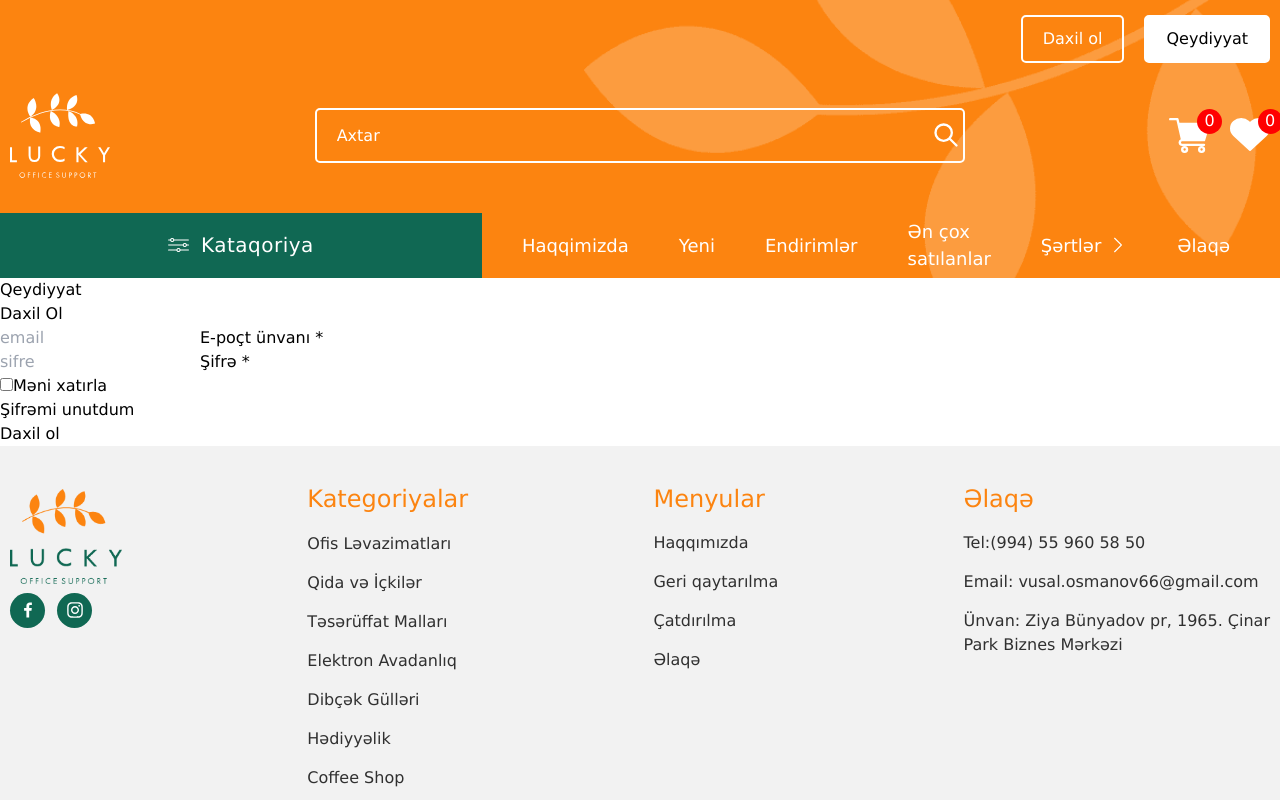
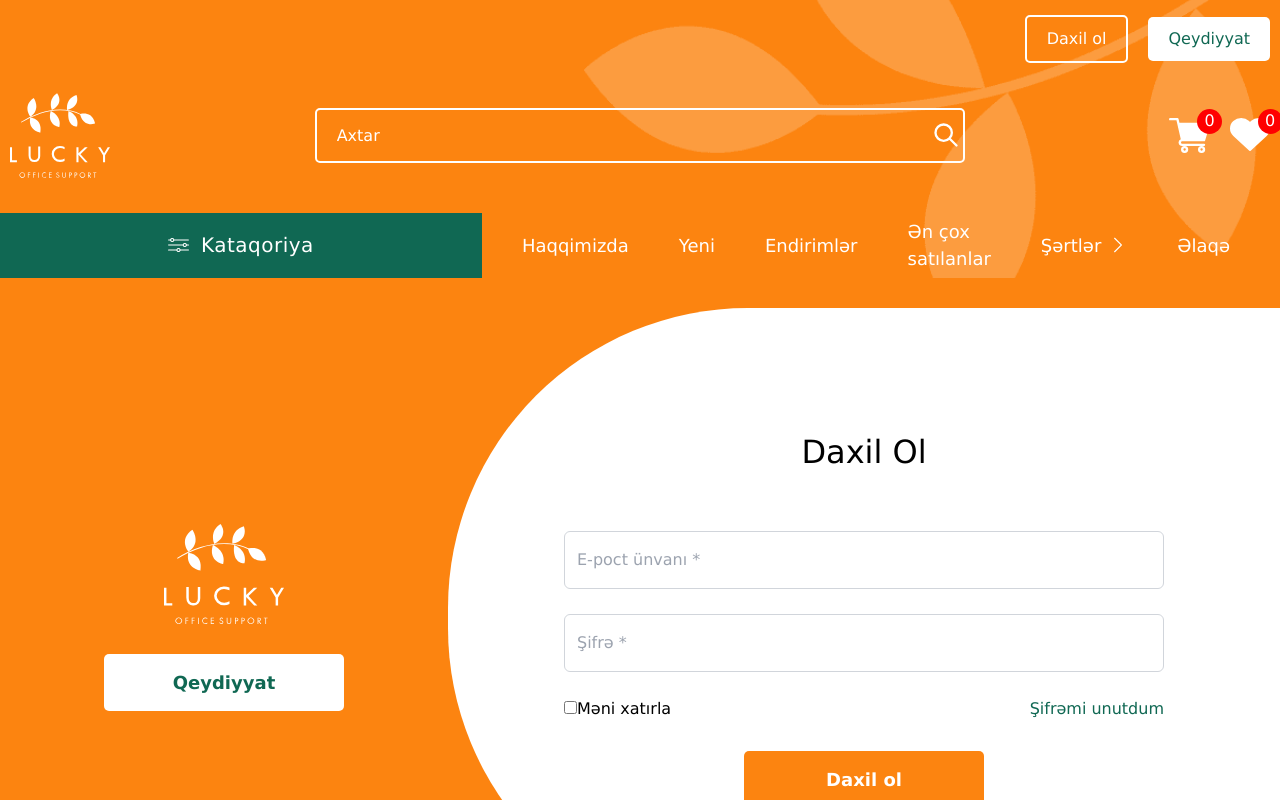
Before and after one commit to vusalosmanov/LuckyApp, a React (Create React App) app: page /login in a window 1280 px wide. Shown: the top 800 px of the page. Built offline with nearby package versions, Linux system fonts and the light colour scheme.

Commit message:
add Login and Register

```diff
--- a/src/assets/styles/components/account/account.scss
+++ b/src/assets/styles/components/account/account.scss
@@ -105,3 +105,8 @@ section.account {
         }
     }
 }
+/* Add this to your CSS */
+input:focus {
+    border-color: #fc8410;
+    outline: none;
+  }
--- a/src/components/Header.jsx
+++ b/src/components/Header.jsx
@@ -58,13 +58,13 @@ const Header = () => {
             <div className="flex justify-end flex-row items-center pt-[15px]  pb-[15px] w-[100%] ">
               <Link
                 to="/login"
-                className="mr-[20px] border-[2px] rounded-[5px] border-[white] text-[white] pt-[10px] pb-[10px] pr-[20px] pl-[20px] text-[16px] relative"
+                className="mr-[20px] border-[2px] rounded-[5px] border-[white] text-[white] pt-[10px] pb-[10px] pr-[20px] pl-[20px] text-[16px] relative hover:bg-[#106853]"
               >
                 Daxil ol
               </Link>
               <Link
                 to="/register"
-                className=" rounded-[5px] border-[2px] border-[white] text-[black] bg-white pt-[10px] pb-[10px] pr-[20px] pl-[20px] text-[16px] relative"
+                className=" rounded-[5px]  border-[white] text-[#106853] bg-white pt-[10px] pb-[10px] pr-[20px] pl-[20px] text-[16px] relative hover:bg-[#106853] hover:text-white"
               >
                 Qeydiyyat
               </Link>
--- a/src/components/account/LoginSection.jsx
+++ b/src/components/account/LoginSection.jsx
@@ -1,35 +1,39 @@
 import React from 'react'
 import { Link } from 'react-router-dom'
+import Logo from "../../assets/image/logo/logo-header.svg";
 const LoginSection = () => {
+    const handleRegisterSubmit = (e) => {
+        e.preventDefault();
+    }
     return (
         <>
-            <section className='account'>
-                <div className="row">
-                    <div className='col-12 col-lg-3 col-xxl-4 d-none d-lg-flex'>
-                        <div className="account-link">
-                            {/* <img src={logo} alt="logo" /> */}
-                            <Link to='/register'>Qeydiyyat</Link>
-                        </div>
+            <section className="bg-[#fc8410] h-[700px]">
+                <div className="flex  justify-between ">
+                    <div className="max-w-[35%] w-[100%] flex justify-center items-center flex-col ">
+                        <img src={Logo} alt="" />
+                        <Link to="/register" className="mt-[30px] bg-white text-[#106853] px-[20px] py-[15px] w-full max-w-[240px] rounded-[5px] flex flex-row justify-center items-center text-center text-[18px] font-bold hover:bg-[#106853] hover:text-white">Qeydiyyat</Link>
                     </div>
-                    <div className="col-12 col-lg-9 col-xxl-8 account-col-right">
-                        <form  className="form-general">
-                            <h2 className="section-title">Daxil Ol</h2>
-                            <div className="form-floating">
-                                <input type="email" className="form-control" id="email" placeholder="email" />
-                                <label htmlFor="email">E-poçt ünvanı *</label>
+                    <div className="max-w-[65%] w-[100%] h-[620px] bg-[white] rounded-l-[300px] mt-[30px] mb-[30px] flex justify-center items-center ">
+                        <form className="w-full flex justify-center items-center flex-col max-w-[600px] " onSubmit={handleRegisterSubmit}>
+                            <h2 className="mb-[55px] relative text-center capitalize text-[2rem]">Daxil ol</h2>
+                            <div className="flex flex-row gap-[20px] w-full">
+                                <div className="w-[100%] flex items-center justify-center flex-col">
+                                    <div className="w-[100%] mb-[25px]">
+                                        <input type="text" className="block w-[100%] p-2 text-base font-normal leading-6 text-gray-700 bg-white border border-gray-300 appearance-none rounded-md px-[12px] py-[16px]" id="company" placeholder="E-poct ünvanı *" />
+                                    </div>
+                                    <div className="w-[100%] mb-[25px]">
+                                        <input type="password" className="block w-full p-2 text-base font-normal leading-6 text-gray-700 bg-white border border-gray-300 appearance-none rounded-md px-[12px] py-[16px]" id="password" placeholder="Şifrə *" />
+                                    </div>
+                                </div>
                             </div>
-                            <div className="form-floating">
-                                <input type="password" className="form-control" id="password" placeholder="sifre" />
-                                <label htmlFor="password">Şifrə *</label>
-                            </div>
-                            <div className='links'>
+                            <div className='flex items-center justify-between max-w-[600px] w-full'>
                                 <div className='form-check'>
                                     <input type="checkbox" id='remind' className='form-check-input' />
                                     <label className='form-check-label' htmlFor="remind">Məni xatırla</label>
                                 </div>
-                                <Link to='/restore-password'>Şifrəmi unutdum</Link>
+                                <Link to='/restore-password' className='text-[#106853]'>Şifrəmi unutdum</Link>
                             </div>
-                            <button className="submit-button orange">Daxil ol</button>
+                            <Link to="" className="mt-[30px] bg-[#fc8410] text-[#fff] px-[20px] py-[15px] w-full max-w-[240px] rounded-[5px] flex flex-row justify-center items-center text-center text-[18px] font-bold hover:bg-[#106853] ">Daxil ol</Link>
                         </form>
                     </div>
                 </div>
--- a/src/components/account/RegisterSecrion.jsx
+++ b/src/components/account/RegisterSecrion.jsx
@@ -2,112 +2,54 @@ import React from "react";
 import Logo from "../../assets/image/logo/logo-header.svg";
 import { Link } from "react-router-dom";
 const RegisterSection = () => {
+  const handleRegisterSubmit = (e) =>{
+    e.preventDefault();
+  }
   return (
     <>
-            <section className="bg-[#fc8410] h-[600px]">
+      <section className="bg-[#fc8410] h-[700px]">
         <div className="flex  justify-between ">
           <div className="max-w-[35%] w-[100%] flex justify-center items-center flex-col ">
             <img src={Logo} alt="" />
             <Link to="/login" className="mt-[30px] bg-white text-[#106853] px-[20px] py-[15px] w-full max-w-[240px] rounded-[5px] flex flex-row justify-center items-center text-center text-[18px] font-bold hover:bg-[#106853] hover:text-white">Daxil ol</Link>
           </div>
-                    <div className="max-w-[65%] w-[100%] h-[600px] bg-[white] rounded-l-[300px]">
-                        <form className="w-full flex justify-center items-center px-[80px] py-[30px] flex-col ">
+          <div className="max-w-[65%] w-[100%] h-[620px] bg-[white] rounded-l-[300px] mt-[30px] mb-[30px]">
+            <form className="w-full flex justify-center items-center px-[80px] py-[30px] flex-col " onSubmit={handleRegisterSubmit}>
               <h2 className="mb-[55px] relative text-center capitalize text-[2rem]">Qeydiyyat</h2>
-                            <div className="flex flex-row ">
+              <div className="flex flex-row gap-[20px] w-full">
                 <div className="w-[100%] flex items-center justify-center flex-col">
                   <div className="w-[100%] mb-[25px]">
-                                        <input type="text" className="block w-[100%] p-2 text-base font-normal leading-6 text-gray-700 bg-white border border-gray-300 appearance-none rounded-md px-[12px] py-[16px]" id="company" placeholder="şirkət" />
-                                        {/* <label htmlFor="company">Şirkət adı *</label> */}
+                    <input type="text" className="block w-[100%] p-2 text-base font-normal leading-6 text-gray-700 bg-white border border-gray-300 appearance-none rounded-md px-[12px] py-[16px]" id="company" placeholder="Şirkət adı *" />
                   </div>
                   <div className="w-[100%] mb-[25px]">
-                                        <input type="text" className="block w-full p-2 text-base font-normal leading-6 text-gray-700 bg-white border border-gray-300 appearance-none rounded-md px-[12px] py-[16px]" id="location" placeholder="ünvan" />
-                                        {/* <label htmlFor="location">Ünvan *</label> */}
+                    <input type="text" className="block w-full p-2 text-base font-normal leading-6 text-gray-700 bg-white border border-gray-300 appearance-none rounded-md px-[12px] py-[16px]" id="location" placeholder="Ünvan *" />
                   </div>
                   <div className="w-[100%] mb-[25px]">
-                                        <input type="password" className="block w-full p-2 text-base font-normal leading-6 text-gray-700 bg-white border border-gray-300 appearance-none rounded-md px-[12px] py-[16px]" id="password" placeholder="sifre" />
-                                        {/* <label htmlFor="password">Şifrə *</label> */}
+                    <input type="password" className="block w-full p-2 text-base font-normal leading-6 text-gray-700 bg-white border border-gray-300 appearance-none rounded-md px-[12px] py-[16px]" id="password" placeholder="Şifrə *" />
                   </div>
                   <div className="w-[100%] mb-[25px]">
-                                        <input type="password-2" className="block w-full p-2 text-base font-normal leading-6 text-gray-700 bg-white border border-gray-300 appearance-none rounded-md px-[12px] py-[16px]" id="password-2" placeholder="sifre" />
-                                        {/* <label htmlFor="password-2">Şifrə təsdiqlə *</label> */}
+                    <input type="password-2" className="block w-full p-2 text-base font-normal leading-6 text-gray-700 bg-white border border-gray-300 appearance-none rounded-md px-[12px] py-[16px]" id="password-2" placeholder="Şifrə təstiqlə *" />
                   </div>
                 </div>
-                                <div className="w-full xl:w-1/2 items-start">
+                <div className="w-full ">
                   <div>
-                                        <div className="form-floating">
-                                            <input type="text" className="block w-full p-2 text-base font-normal leading-6 text-gray-700 bg-white border border-gray-300 appearance-none rounded-md" id="friend-person" placeholder="elaqeli şexs" />
-                                            {/* <label htmlFor="friend-person">Əlaqəli şəxs *</label> */}
+                    <div className="w-[100%] mb-[25px]">
+                      <input type="text" className="block w-full p-2 text-base font-normal leading-6 text-gray-700 bg-white border border-gray-300 appearance-none rounded-md px-[12px] py-[16px]" id="friend-person" placeholder="Əlaqəli şəxs *" />
                     </div>
-                                        <div className="form-floating">
-                                            <input type="email" className="block w-full p-2 text-base font-normal leading-6 text-gray-700 bg-white border border-gray-300 appearance-none rounded-md" id="email" placeholder="email" />
-                                            {/* <label htmlFor="email">E-poçt ünvanı *</label> */}
+                    <div className="w-[100%] mb-[25px]">
+                      <input type="email" className="block w-full p-2 text-base font-normal leading-6 text-gray-700 bg-white border border-gray-300 appearance-none rounded-md px-[12px] py-[16px]" id="email" placeholder="E-poxt ünvanı *" />
                     </div>
-                                        <div className="form-floating">
-                                            <input type="number" className="block w-full p-2 text-base font-normal leading-6 text-gray-700 bg-white border border-gray-300 appearance-none rounded-md" id="number" placeholder="telefon" />
-                                            {/* <label htmlFor="number">Telefon *</label> */}
+                    <div className="w-[100%] mb-[25px]">
+                      <input type="number" className="block w-full p-2 text-base font-normal leading-6 text-gray-700 bg-white border border-gray-300 appearance-none rounded-md px-[12px] py-[16px] " id="number" placeholder="Telefon *" />
                     </div>
                   </div>
                 </div>
               </div>
-                            <button className="submit-button orange">Qeydiyyat</button>
+              <Link to="" className="mt-[30px] bg-[#fc8410] text-[#fff] px-[20px] py-[15px] w-full max-w-[240px] rounded-[5px] flex flex-row justify-center items-center text-center text-[18px] font-bold hover:bg-[#106853] ">Qeydiyyat</Link>
             </form>
           </div>
         </div>
       </section>
-            {/* <section className='flex justify-center items-center flex-col mb-[0] pt-[60px] bg-[#fc8410]'>
-      <div className="flex flex-row">
-        <div className='w-full lg:w-1/4 xl:w-1/3 hidden lg:flex'>
-          <div className="flex justify-center items-center flex-col w-[100%]">
-            <img src={Logo} alt="logo" />
-            <Link to='/login' className="bg-[#fc8411] pt-[15px] pl-[20px] max-w-[240px] rounded-lg text-center mt-[30px] text-[18px] font-[600] hover:text-[white] ">Daxil ol</Link>
-          </div>
-        </div>
-        <div className="bg-[white] rounded-tl-2xl rounded-bl-2xl shadow-lg w-[900px]">
-          <form  className="px-[80px] py-[30px] ">
-            <h2 className="mb-[55px] relative text-center capitalize text-[2rem]">Qeydiyyat</h2>
-            <div className="flex flex-row">
-              <div className="w-full xl:w-1/2 items-start">
-                <div>
-                  <div className="form-floating">
-                    <input type="text" className="form-control" id="company" placeholder="şirkət" />
-                    <label htmlFor="company">Şirkət adı *</label>
-                  </div>
-                  <div className="form-floating">
-                    <input type="text" className="form-control" id="location" placeholder="ünvan" />
-                    <label htmlFor="location">Ünvan *</label>
-                  </div>
-                  <div className="form-floating">
-                    <input type="password" className="form-control" id="password" placeholder="sifre" />
-                    <label htmlFor="password">Şifrə *</label>
-                  </div>
-                  <div className="form-floating">
-                    <input type="password-2" className="form-control" id="password-2" placeholder="sifre" />
-                    <label htmlFor="password-2">Şifrə təsdiqlə *</label>
-                  </div>
-                </div>
-              </div>
-              <div className="w-full xl:w-1/2 items-start">
-                <div>
-                  <div className="form-floating">
-                    <input type="text" className="form-control" id="friend-person" placeholder="elaqeli şexs" />
-                    <label htmlFor="friend-person">Əlaqəli şəxs *</label>
-                  </div>
-                  <div className="form-floating">
-                    <input type="email" className="form-control" id="email" placeholder="email" />
-                    <label htmlFor="email">E-poçt ünvanı *</label>
-                  </div>
-                  <div className="form-floating">
-                    <input type="number" className="form-control" id="number" placeholder="telefon" />
-                    <label htmlFor="number">Telefon *</label>
-                  </div>
-                </div>
-              </div>
-            </div>
-            <button className="submit-button orange">Qeydiyyat</button>
-          </form>
-        </div>
-      </div>
-    </section> */}
     </>
   );
 };
--- a/src/scss/app.scss
+++ b/src/scss/app.scss
@@ -4,7 +4,7 @@
 @import '../assets/styles/components/CategoryInput.scss';
 @import '../assets/styles/components/Pagination.scss';
 @import '../assets/styles/components/filter/filter.scss';
-// @import '../assets/styles/components/account/account.scss';
+@import '../assets/styles/components/account/account.scss';
 
 @import '../assets/styles/pages/Category.scss';
 @import '../assets/styles/components/category/subcategory.scss';
```
Also changed, not shown: src/components/productFilter/LeftFilterAll.jsx (+12 -12 lines). Lines whose indentation alone changed are shown as unchanged.
